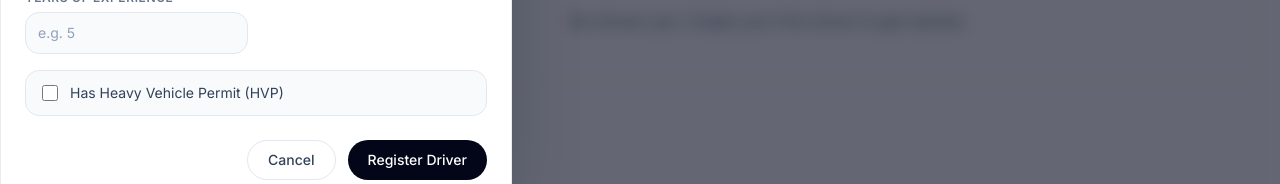
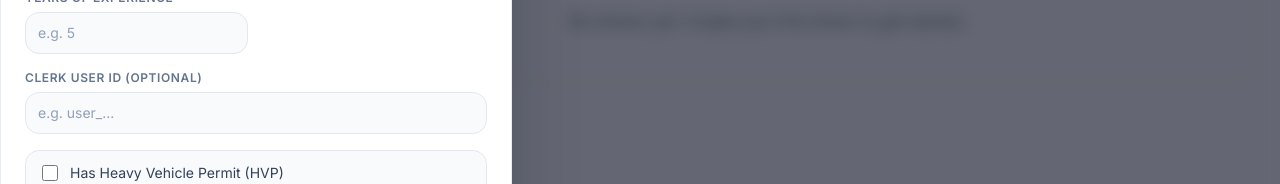
Before and after one commit to rjharsh-666/TransitOps, a Next.js app: page /drivers in a window 1280 px wide. Both pictures are taken after a click on the button "New Driver". Shown: the part 371-555 px from the top of the page. Built offline with nearby package versions, Linux system fonts and the light colour scheme; no server answers.

Commit message:
feat: implement maintenance, trip, and vehicle management API routes and add driver registration dialog component

```diff
--- a/src/app/api/maintenance/route.ts
+++ b/src/app/api/maintenance/route.ts
@@ -7,7 +7,7 @@ export async function GET() {
   try {
     const session = await getSessionRole();
     if (!session) return NextResponse.json({ error: "Unauthorized" }, { status: 401 });
-    assertRole(session.role, ["Admin", "FleetManager"]);
+    assertRole(session.role, ["Admin", "FleetManager", "FinancialAnalyst", "SafetyOfficer"]);
     const logs = await prisma.maintenanceLog.findMany({ include: { vehicle: true }, orderBy: { createdAt: "desc" } });
     return NextResponse.json(logs);
   } catch (err) {
--- a/src/app/api/trips/route.ts
+++ b/src/app/api/trips/route.ts
@@ -20,7 +20,7 @@ export async function GET(req: NextRequest) {
       }
       whereClause.driverId = driver.id;
     } else {
-      assertRole(session.role, ["Admin", "FleetManager"]);
+      assertRole(session.role, ["Admin", "FleetManager", "FinancialAnalyst", "SafetyOfficer"]);
     }
 
     const trips = await prisma.trip.findMany({
--- a/src/app/api/vehicles/route.ts
+++ b/src/app/api/vehicles/route.ts
@@ -7,7 +7,7 @@ export async function GET(req: NextRequest) {
   try {
     const session = await getSessionRole();
     if (!session) return NextResponse.json({ error: "Unauthorized" }, { status: 401 });
-    assertRole(session.role, ["Admin", "FleetManager"]);
+    assertRole(session.role, ["Admin", "FleetManager", "FinancialAnalyst", "SafetyOfficer"]);
 
     const { searchParams } = new URL(req.url);
     const type = searchParams.get("type") ?? undefined;
--- a/src/components/driver-form-dialog.tsx
+++ b/src/components/driver-form-dialog.tsx
@@ -61,6 +61,11 @@ export function DriverFormDialog({ onCreated }: { onCreated: () => Promise<void>
           <FieldInput name="yearsExperience" type="number" min="0" max="50" placeholder="e.g. 5" />
         </div>
 
+        <div className="sm:col-span-2">
+          <FieldLabel>Clerk User ID (optional)</FieldLabel>
+          <FieldInput name="userId" placeholder="e.g. user_..." />
+        </div>
+
         <div className="sm:col-span-2 flex items-center gap-3 rounded-xl border border-slate-200 bg-slate-50 px-4 py-3">
           <input type="checkbox" name="hasHeavyVehiclePermit" value="true" id="hvp-check" className="h-4 w-4 rounded accent-slate-950" />
           <label htmlFor="hvp-check" className="text-sm text-slate-700 cursor-pointer">
```
